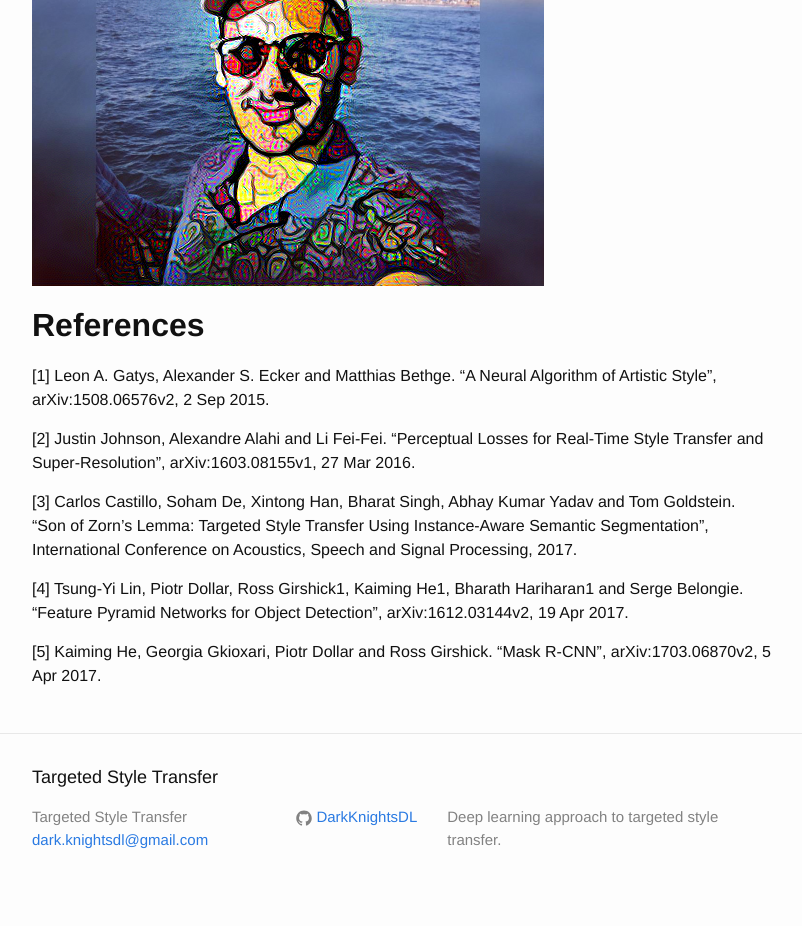
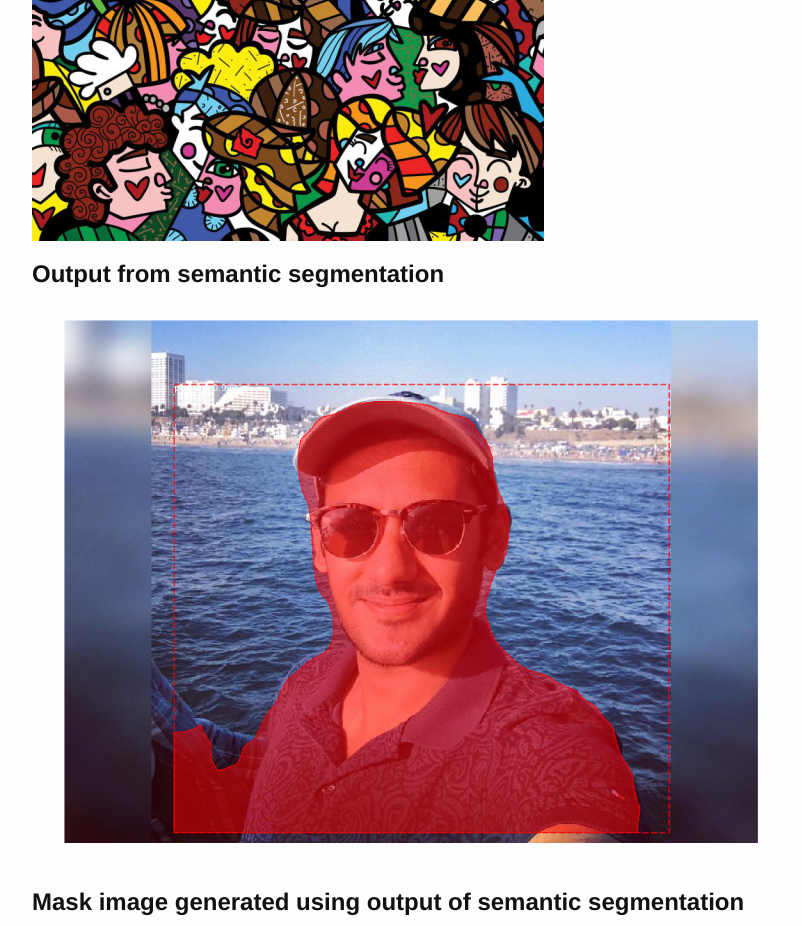
Before and after one commit to DarkKnightsDL/TargetedStyleTransfer, a Jekyll site: the page built from docs/index.md, in a window 1280 px wide and 1400 px high, scrolled down 5842 px. Shown: the top 926 px of the window, without its empty margins (238-1040 px from the left). Built offline with Jekyll 4.4.1, drawn with Linux system fonts in a browser that asks for light colours; some of the changed text lies outside the part shown.

Commit message:
added few images

```diff
--- a/docs/index.md
+++ b/docs/index.md
@@ -37,7 +37,13 @@ We can solve this problem by adjusting the  ROI Pool  layer to be more precisely
 ### **Feature Pyramid Network(FPN)**
 Additionally, the Mask-RCNN also leverages the FPN to be able to detect objects in an image at different scales. This is quite useful in real world images, when there could exist instances of the the same object in an image, but at different scales.
 <br>
+
+## Example images with objects detected by semantic segmentation
+<img src="data/akshay2_bbox.png"/>
 <br>
+<img src="data/team_bbox.png"/>
+<br>
+<br.
 
 ## **Style Transfer:**
 We implement style transfer as an optimization problem as described in Gatys et al. Given a content image c, and a style image s we start with any random image and try to minimize the overall loss (content and style loss) given by the formula:
@@ -85,6 +91,12 @@ In this section we present various results we got from our network.
 ## **Style image**
 <img src="data/style.png"/>
 
+## **Output from semantic segmentation**
+<img src="data/me_bbox.png"/>
+
+## **Mask image generated using output of semantic segmentation step which will also be given as input to style transfer**
+<img src="data/me_mask1.png"/>
+
 The following results are obtained for 1000 iterations and a ratio of 1:40 for content & style weights.
 
 ## **Output when only conv4_2 is used**
```
